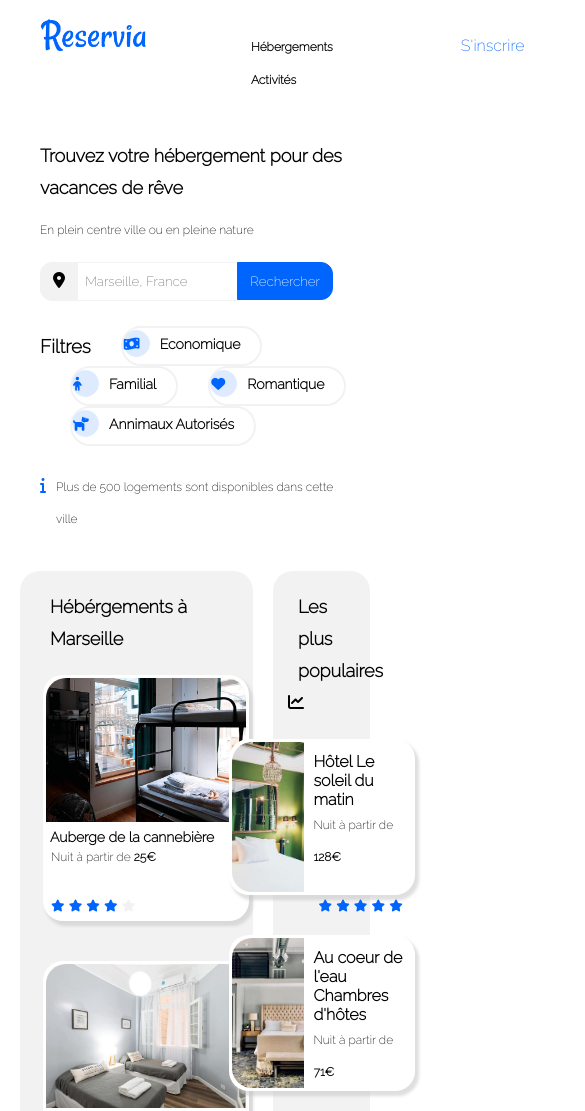
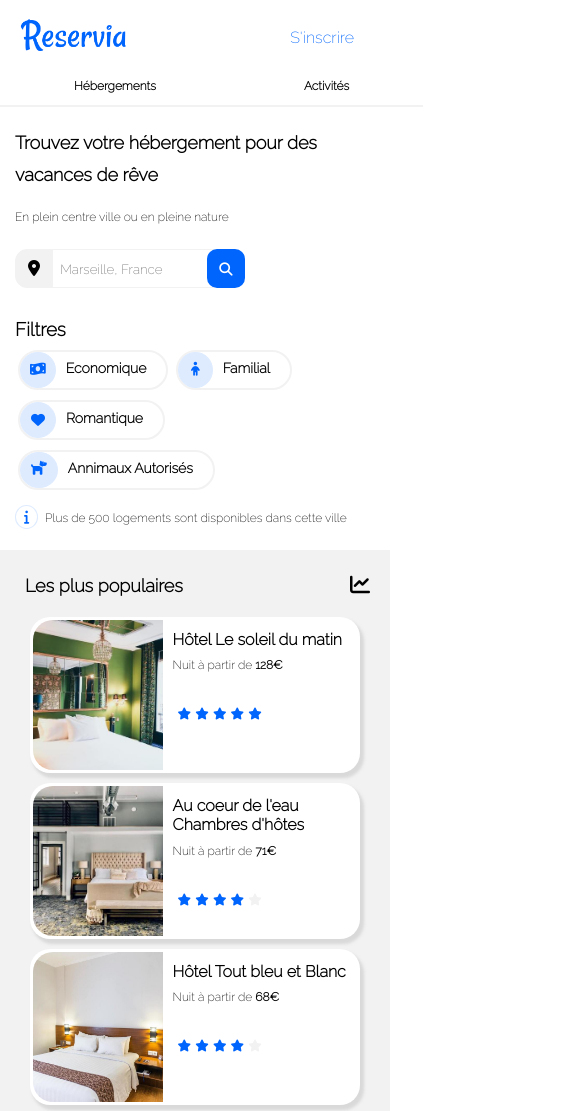
Before and after one commit to Nicolaquy/NicolasColaquy_2_18052021, a plain HTML site: page index.html in a window 390 px wide. Shown: the top 1111 px of the page, 585 px wide, since content can reach past the window. Drawn offline with Linux system fonts and the light colour scheme.

Commit message:
responsive fini

```diff
--- a/CSS/styles.css
+++ b/CSS/styles.css
@@ -47,6 +47,10 @@ h1 {
     margin-bottom: 0.6rem;
 }
 
+h4 {
+    font-weight: bold;
+}
+
 p {
     margin-bottom: 1rem;
 }
@@ -66,7 +70,7 @@ header {
 
 header img {
     height: 50px;
-    margin-top: -70px;
+    margin-top: -50px;
 }
 
 nav {
@@ -100,7 +104,7 @@ header ul li a:hover  {
 
 /********** Recherche de logement **********/
 
-#section1 {
+.section1 {
     grid-column: span 2;
     grid-row: 2;
     margin: 0 40px 0 40px;
@@ -146,7 +150,7 @@ input {
 .filtres button  {
     display: flex;
     align-items: center;
-    margin-left: 30px;
+    margin-left: 26px ;
     background-color: white;
     border: 2px solid #F2F2F2;
     border-radius: 25px;
@@ -155,15 +159,44 @@ input {
     font-weight: bold;
 }
 
-.filtres button i {
+.fa-dog {
     display: flex;
     align-items: center;
-    height: 25px;
-    width: 25px;
+    padding: 8px 10px 12px 10px;
     background-color: #DEEBFF;
     border: 1px solid #DEEBFF;
     border-radius: 50%;
-    margin-right: 10px;
+    margin: -1px 10px -5px 0;
+}
+
+.fa-heart {
+    display: flex;
+    align-items: center;
+    padding: 10px;
+    background-color: #DEEBFF;
+    border: 1px solid #DEEBFF;
+    border-radius: 50%;
+    margin: -1px 10px -5px 0;
+}
+
+.fa-money-bill-wave {
+    display: flex;
+    align-items: center;
+    padding: 9px 9px 11px 9px;
+    background-color: #DEEBFF;
+    border: 1px solid #DEEBFF;
+    border-radius: 50%;
+    margin: -1px 10px -5px 0;
+}
+
+.fa-child {
+    display: flex;
+    align-items: center;
+    padding: 9px 12px 11px 12px;
+    background-color: #DEEBFF;
+    border: 1px solid #DEEBFF;
+    border-radius: 50%;
+    margin: -1px 10px -5px 0;
 }
 
 .filtres button:hover {
@@ -174,12 +207,19 @@ input {
 .info {
     display: flex;
     flex-direction: row;
+    margin-left: 30px ;
 }
 
-.info i{
-    margin-right: 10px;
+.fa-info{
     position: relative;
-    top: 6px;
+    top: 31px;
+    font-size: 14px;
+    padding: 4px 8px;
+    border: 1px solid #DEEBFF;
+    border-radius: 50%;
+
+
+
 }
 /******** Hébergements + Populaires ******/
 
@@ -277,6 +317,12 @@ input {
     line-height: 1.2rem;
 }
 
+.fa-chart-line {
+    position: absolute;
+    top: 480px;
+    right: 40px;
+
+}
 
 .imgHebergement:hover, .imgPop:hover {
     transform:scale(1.05);
@@ -301,7 +347,7 @@ input {
 .activites {
     display: flex;
     flex-direction: row;
-    flex-wrap: wrap;
+    flex-wrap: nowrap;
     justify-content: center;
 }
 
@@ -309,12 +355,6 @@ input {
     height: 450px;
     width: 20%;
     margin: 20px;
-}
-
-.imgDoubles {
-    display: flex;
-    flex-direction: column;
-    justify-content: center;
 }
 
 .fort {
@@ -389,3 +429,334 @@ margin: 20px 80px 20px 20px;
  li {
      font-size: 12px;
  }
+
+
+
+/*************** Version tablette *************/
+
+ @media only screen and (max-width: 848px) {
+
+ body {
+
+    display: grid;
+    grid-template-rows: repeat(6, auto);
+
+}
+
+header {
+    grid-row: 1;
+}
+
+header img {
+    position: absolute;
+    top: 60px;
+    left: 20px;
+}
+
+header ul {
+    display: flex;
+    flex-direction: row;
+    position: absolute;
+    padding: 10px;
+    top: -10px;
+    right: 120px;
+}
+
+.sign {
+    position: absolute;
+    padding: 20px;
+    top: 60px;
+    right: 0;
+}
+
+.section1 {
+    grid-row: 2;
+}
+
+h1 {
+    margin-top: 80px;
+}
+
+.animaux {
+    position: relative;
+    top: 15px;
+    left: 50px;
+}
+
+.section2 {
+    grid-row: 4;
+    grid-column: span 2;
+}
+
+.section3 {
+    grid-row: 3;
+    grid-column: span 2;
+    margin-left: 20px;
+}
+
+.fa-chart-line {
+    top: 520px;
+
+
+}
+
+.section4 {
+    grid-row: 5;
+}
+
+footer {
+    grid-row: 6;
+}
+
+.imgPop {
+    margin: 10px;
+    max-width: 80%;
+
+}
+
+ }
+
+
+ /*********** Version Mobil *****/
+
+ @media only screen and (max-width: 650px) {
+
+
+/************* header ********/
+    .sign {
+        position: absolute;
+        padding: 20px;
+        top: 50px;
+        right: 0;
+    }
+
+    header {
+        margin: 0;
+        padding:0;
+        display: flex;
+        width: 100%;
+    }
+
+    header ul {
+        position: inherit;
+        margin: 0;
+        padding: 0;
+    }
+
+    nav {
+        margin: 30px auto 0 auto;
+    }
+
+    nav ul li {
+        margin-top: 40px;
+        padding: 0 50px 3px 50px;
+
+        border-bottom: 2px solid #F2F2F2;
+    }
+
+    header ul li a:hover  {
+
+        border-top: none;
+
+    }
+
+    header ul li:hover  {
+        color: #0065FC;
+        border-top: none;
+        border-bottom: 2px solid #0065FC;
+        transition: 0.3s all;
+    }
+
+/************* Recherche logement ********/
+
+    .searchD {
+        display: none;
+    }
+
+    .section1 h1 {
+        margin-top: 20px;
+    }
+
+    .section1 {
+        margin-left: 15px;
+    }
+    .searchM {
+        display: inline;
+        background-color: #0065FC;
+        border: none;
+        border-radius: 10px;
+        padding: 4px 12px 3px 12px;
+        margin-left: -10px;
+        cursor: pointer;
+    }
+
+    .fa-search {
+        color: white;
+    }
+
+    .filtres h3 {
+        margin-bottom: 100px;
+    }
+
+    .economique {
+        position: absolute;
+        top: 320px;
+        left: -8px;
+    }
+
+    .familial {
+        position: absolute;
+        top: 320px;
+        left: 150px;
+    }
+
+    .romantique {
+        position: absolute;
+        top: 370px;
+        left: -8px;
+    }
+
+    .animaux {
+        position: absolute;
+        top: 420px;
+        left: -8px;
+    }
+
+/************* Hebergements ********/
+
+    .section2 {
+        background-color: white;
+        margin: 0;
+        border-radius: 0;
+    }
+
+    .imgHebergement {
+        margin: 10px;
+        width: 100%;
+    }
+
+/************* Populaires ********/
+
+    .section3 {
+        margin: 0;
+        border-radius: 0;
+
+    }
+
+    h2 {
+        margin-bottom: 10px;
+    }
+
+    .imgPop {
+        margin: 5px;
+        max-width: 90%;
+        height: 150px;
+    }
+
+    .fa-chart-line {
+        top: 540px;
+        right: 20px;
+        font-size: 20px;
+
+    }
+
+
+/********* Activites *******/
+
+    .activites {
+        flex-direction: column;
+        text-align: center;
+    }
+
+    .vieuxPort, .calanques {
+        width: 80%;
+        padding-bottom: 30px;
+
+    }
+
+    .imgDouble {
+        width: 80%;
+        margin: 0 auto -30px auto;
+    }
+
+    .vieuxPort, .calanques, .parc, .notreDame, .frioul, .fort {
+        height: 180px;
+        margin: 10px auto 10px auto;
+    }
+
+    .vieuxPort, .calanques {
+        height: 150px;
+    }
+
+    .vieuxPort h4, .calanques h4, .parc h4, .notreDame h4, .frioul h4, .fort h4 {
+        text-align: left;
+        padding: 10px 0 0 10px;
+    }
+
+    .notreDame, .fort {
+        margin-bottom: 20px;
+        padding-bottom: 10px;
+    }
+
+    .frioul, .parc {
+        padding-bottom: 10px;
+    }
+
+/*********** Footer ********/
+
+    footer {
+        flex-direction: column;
+    }
+
+    .footerlist {
+        margin-left: 10px;
+    }
+
+ }
+
+/********** Rectifs absolute *********/
+
+ @media only screen and (max-width: 503px) {
+
+    .economique {
+        position: absolute;
+        top: 350px;
+        left: -8px;
+    }
+
+    .familial {
+        position: absolute;
+        top: 350px;
+        left: 150px;
+    }
+
+    .romantique {
+        position: absolute;
+        top: 400px;
+        left: -8px;
+    }
+
+    .animaux {
+        position: absolute;
+        top: 450px;
+        left: -8px;
+    }
+
+    .fa-chart-line {
+        top: 575px;
+        right: 20px;
+
+    }
+ }
+
+ @media only screen and (max-width: 386px) {
+    .fa-chart-line {
+        top: 605px;
+        right: 20px;
+
+    }
+
+    nav ul li {
+        padding: 0 24px 3px 24px;
+    }
+ }
--- a/index.html
+++ b/index.html
@@ -14,8 +14,8 @@
         <img src="images/logo/Reservia@3x.png">
         <nav>
             <ul>
-                <li><a href="#ancre1">Hébergements</a></li>
-                <li><a href="#ancre2">Activités</a></li>
+                <li class="headHeb"><a href="#ancre1">Hébergements</a></li>
+                <li class="headActi"><a href="#ancre2">Activités</a></li>
             </ul>
             <a class="sign" href="#">S'inscrire</a>
         </nav>
@@ -23,7 +23,7 @@
 
 
 <!--Section recherche de logements-->
-    <section id="section1">
+    <section class="section1">
         <h1>Trouvez votre hébergement pour des vacances de rêve</h1>
         <p>En plein centre ville ou en pleine nature</p>
         <form action="">
@@ -34,14 +34,14 @@
         </form>
         <div class="filtres">
             <h3>Filtres</h3>
-            <button><i class="fas fa-money-bill-wave"></i><a href="#"> Economique</a></button>
-            <button><i class="fas fa-child"></i><a href=""> Familial</a></button>
-            <button><i class="fas fa-heart"></i><a href=""> Romantique</a></button>
-            <button><i class="fas fa-dog"></i><a href=""> Annimaux Autorisés</a></button>
+            <button class="economique"><i class="fas fa-money-bill-wave"></i><a href="#"> Economique</a></button>
+            <button class="familial"><i class="fas fa-child"></i><a href=""> Familial</a></button>
+            <button class="romantique"><i class="fas fa-heart"></i><a href=""> Romantique</a></button>
+            <button class="animaux"><i class="fas fa-dog"></i><a href=""> Annimaux Autorisés</a></button>
         </div>
-
+        <i class="fas fa-info"></i>
         <div class="info">
-            <i class="fas fa-info"></i><p>Plus de 500 logements sont disponibles dans cette ville</p>
+             <p>Plus de 500 logements sont disponibles dans cette ville</p>
         </div>
     </section>
 
```
Also changed, not shown: 1 other file.
